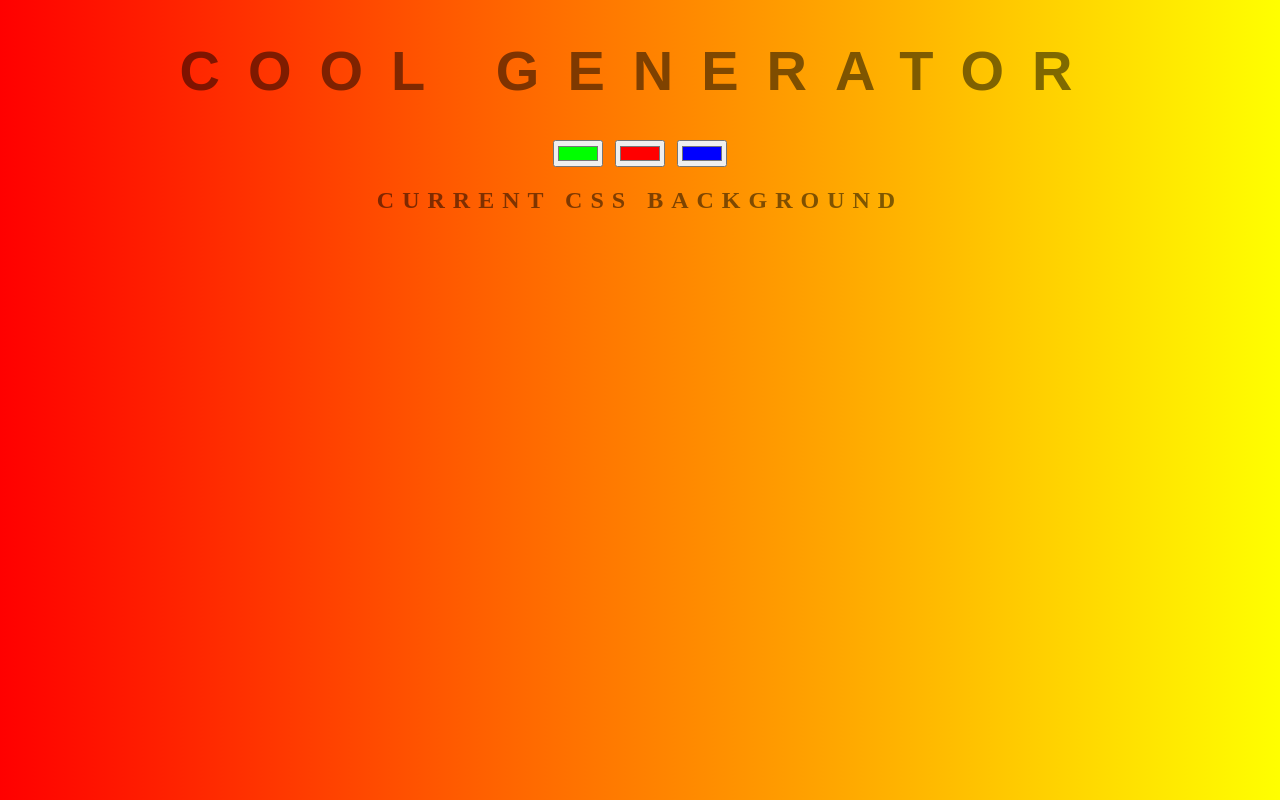
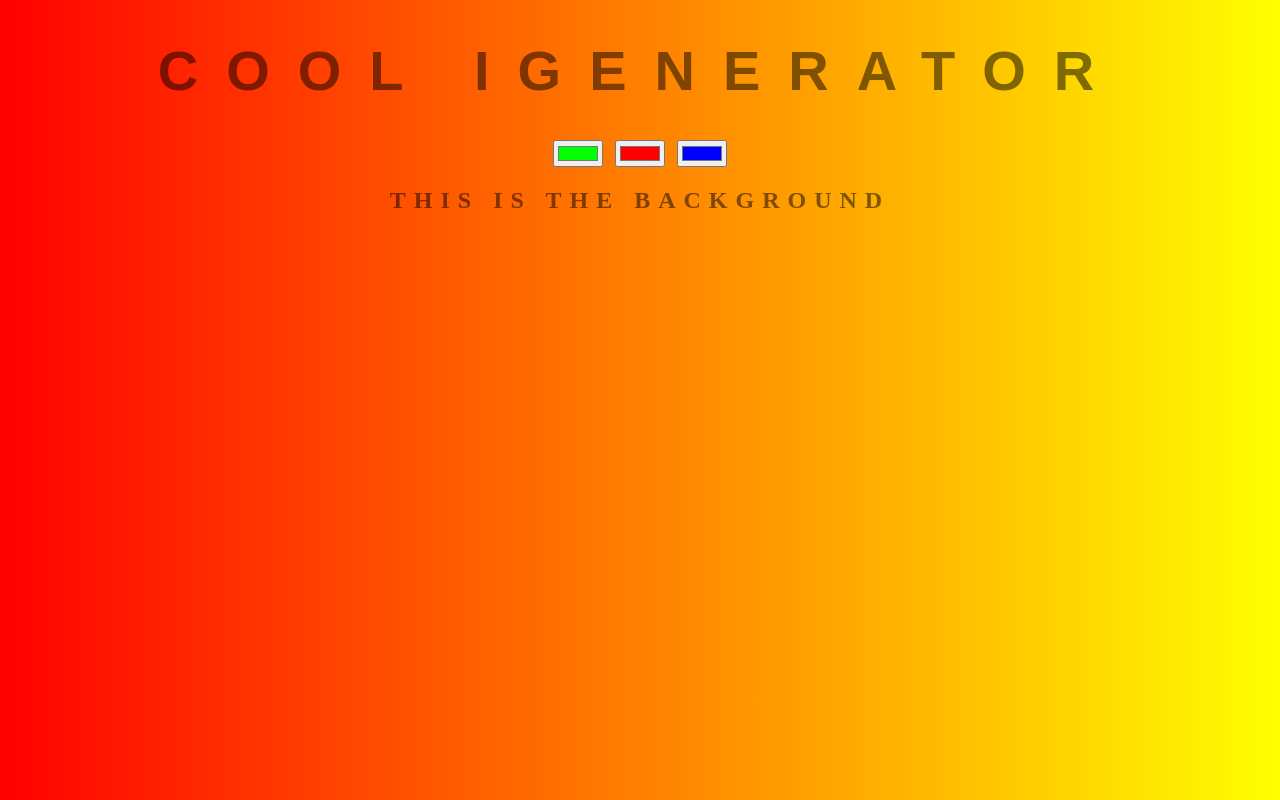
Before and after one commit to Sujal7689/background-generator, a plain HTML site: page index.html in a window 1280 px wide. Drawn offline with Linux system fonts and the light colour scheme.

Commit message:
changing text

```diff
--- a/index.html
+++ b/index.html
@@ -7,13 +7,12 @@
 	<link rel="stylesheet" type="text/css" href="style.css">
 </head>
 <body id="gradient">
-<h1>Cool Generator</h1>
+<h1>COOL iGenerator</h1>
 <input class="color1" type="color" name="color1" value="#00ff00">
 <input class="color2" type="color" name="color2" value="#ff0000">
 <input class="color3" type="color" name="color3" value="#0000ff">
-<h2>Current CSS Background</h2>
+<h2>This is the background</h2>
 <h3></h3>
 <script type="text/javascript" src="script.js"></script>
 </body>
-
 </html>
```
